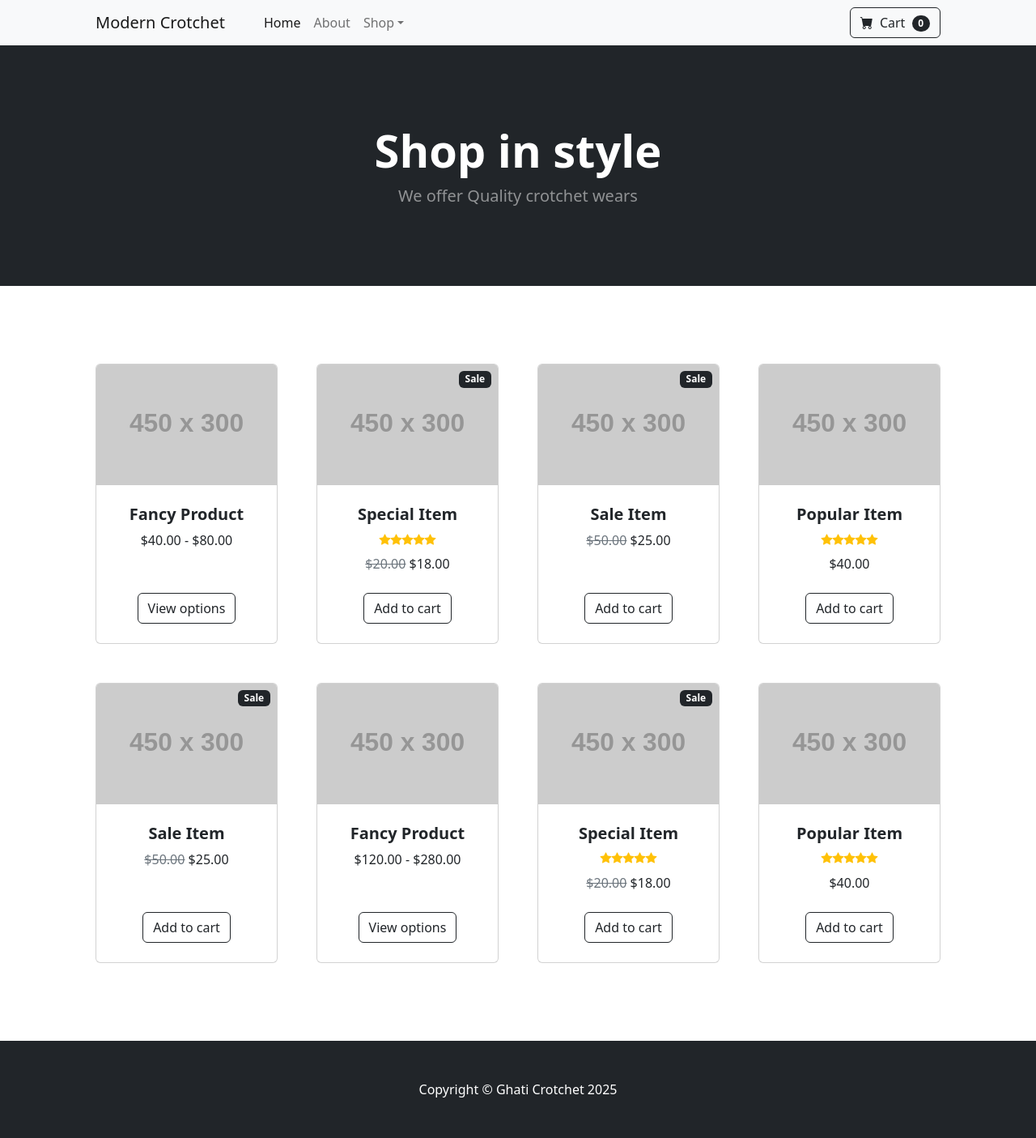
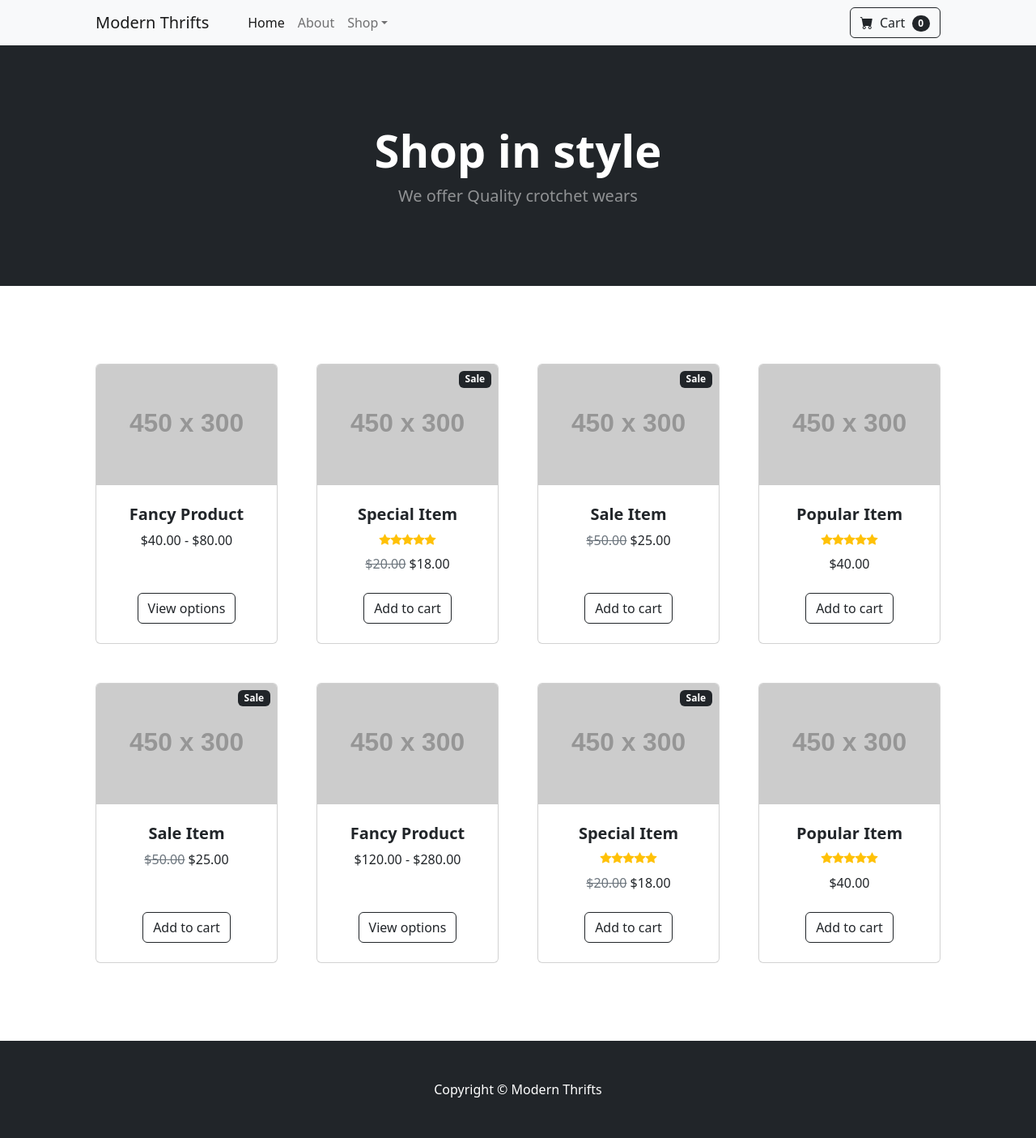
Before and after one commit to SHEMNDARONGUGI/DjangoEcommerceTest, a Django app: page / in a window 1280 px wide. Shown: the whole page at 81% size. Run offline with Django 3.2, Linux system fonts and the light colour scheme; grey boxes labelled with a size stand in for pictures from a placeholder-image service; some libraries are stand-ins or nearby versions.

Commit message:
Initial commit

```diff
--- a/templates/index.html
+++ b/templates/index.html
@@ -18,7 +18,7 @@
         <!-- Navigation-->
         <nav class="navbar navbar-expand-lg navbar-light bg-light">
             <div class="container px-4 px-lg-5">
-                <a class="navbar-brand" href="#!">Modern Crotchet</a>
+                <a class="navbar-brand" href="#!">Modern Thrifts</a>
                 <button class="navbar-toggler" type="button" data-bs-toggle="collapse" data-bs-target="#navbarSupportedContent" aria-controls="navbarSupportedContent" aria-expanded="false" aria-label="Toggle navigation"><span class="navbar-toggler-icon"></span></button>
                 <div class="collapse navbar-collapse" id="navbarSupportedContent">
                     <ul class="navbar-nav me-auto mb-2 mb-lg-0 ms-lg-4">
@@ -258,7 +258,7 @@
         </section>
         <!-- Footer-->
         <footer class="py-5 bg-dark">
-            <div class="container"><p class="m-0 text-center text-white">Copyright &copy; Ghati Crotchet 2025</p></div>
+            <div class="container"><p class="m-0 text-center text-white">Copyright &copy; Modern Thrifts</p></div>
         </footer>
         <!-- Bootstrap core JS-->
         <script src="https://cdn.jsdelivr.net/npm/bootstrap@5.2.3/dist/js/bootstrap.bundle.min.js"></script>
```
